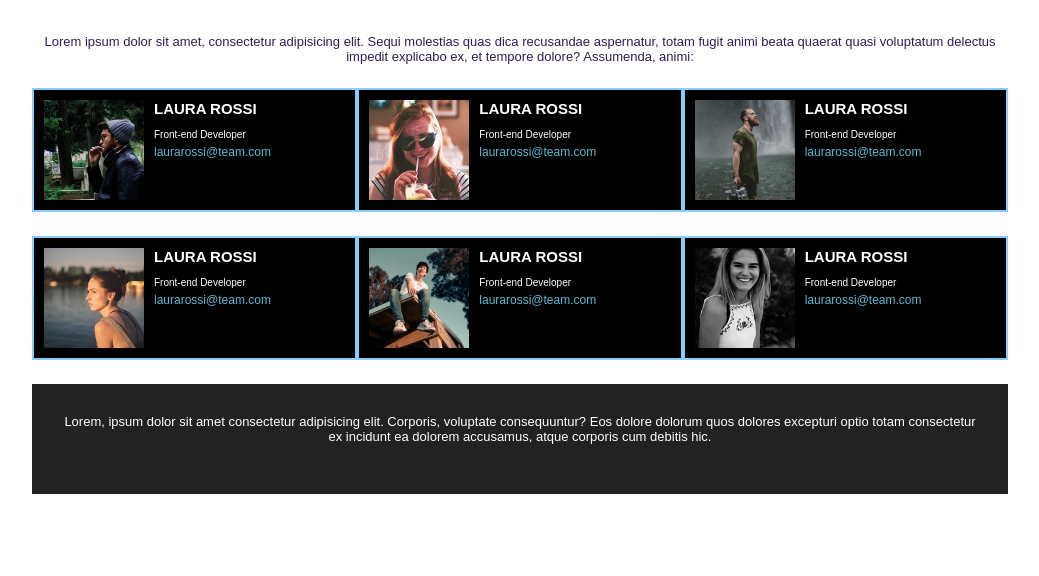
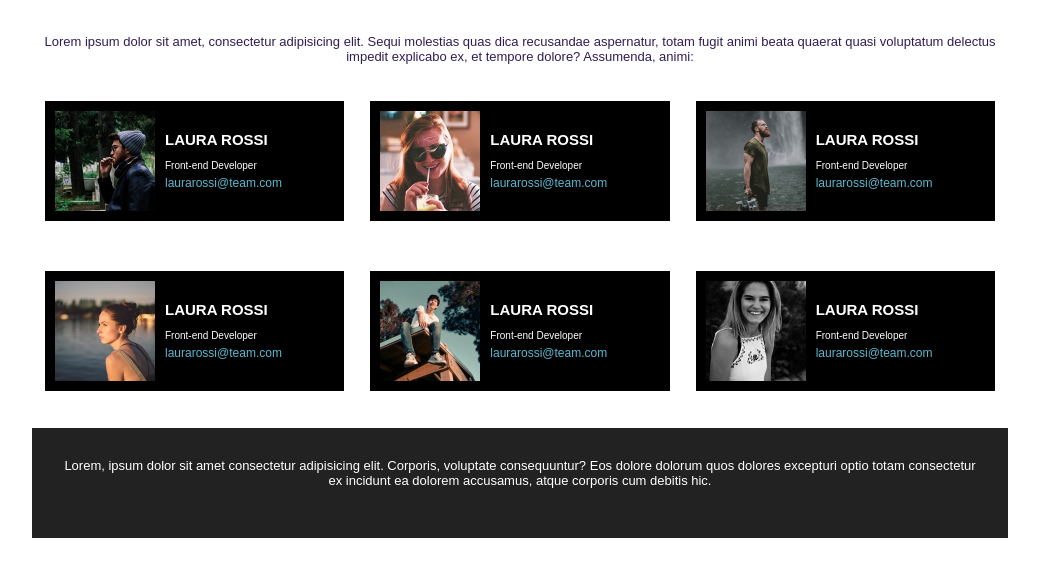
Before and after one commit to igorliotta/html-css-float-cards, a plain HTML site: page index.html in a window 1280 px wide. Shown: the part 92-668 px from the top of the page, without its empty margins (120-1159 px from the left). Drawn offline with Linux system fonts and the light colour scheme.

Commit message:
ADD-final-corrections

```diff
--- a/css/app.css
+++ b/css/app.css
@@ -58,6 +58,7 @@ section {
 .card-information {
     width: 70%;
     margin-left: 110px;
+    margin-top: 20px;
 }
 
 .card-name {
@@ -80,12 +81,11 @@ section {
 
 /* DEBAG */
 .debug .container {
-
     padding: 10px;
 }
 
 .debug .col {
-    border: 2px solid lightskyblue;
+    border: 13px solid white;
     padding: 10px;
     min-height: 100px;
 }
```
